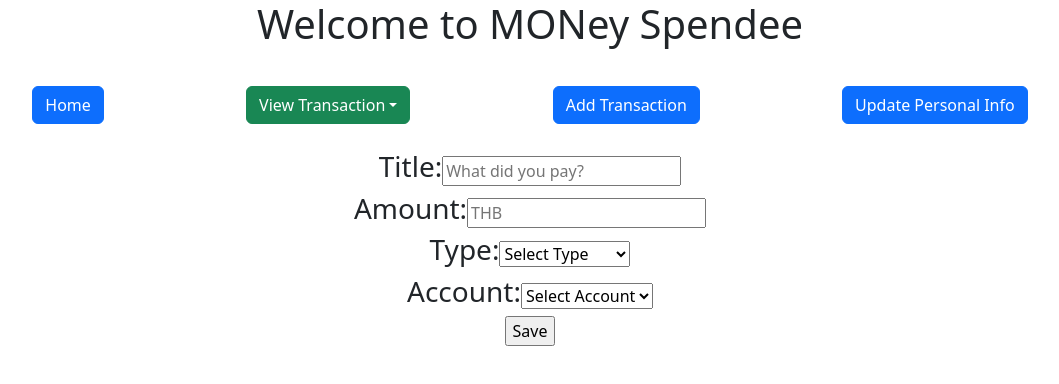
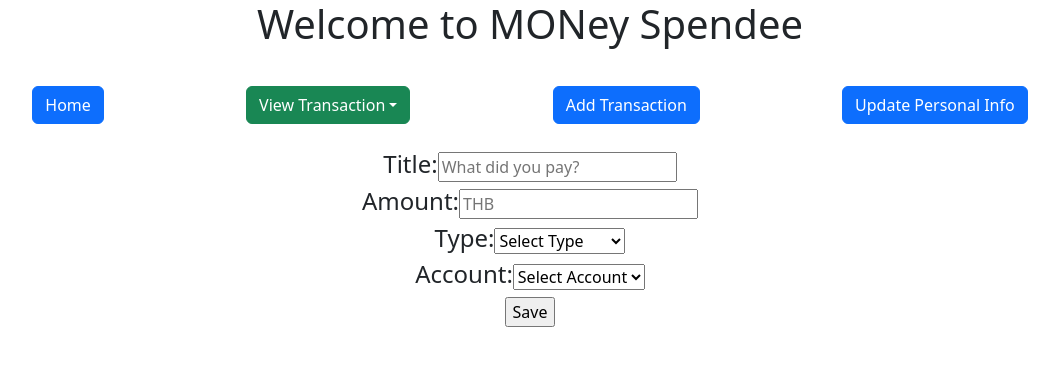
Before and after one commit to chonnikan-aue/money-spendee-client, a React (Create React App) app: page /add-transaction in a window 1280 px wide. Shown: the top 384 px of the page, without its empty margins (110-1169 px from the left). Built offline with nearby package versions, Linux system fonts and the light colour scheme; the HTML template or start-up script is replaced by a standard one.

Commit message:
"enough for today TT"

```diff
--- a/src/components/AddTransaction/AddTransaction.js
+++ b/src/components/AddTransaction/AddTransaction.js
@@ -26,14 +26,15 @@ const AddTransaction = () => {
     console.log(data)
 
     axios.post("http://localhost:3001/withdraw", data)
-    .then(res => {
+      .then(res => {
         console.log(res)
-    })
+      })
   }
 
   return (
     <div>
-      <h3 className='input'>Title:</h3>
+      <h4 className='input'>Title:</h4>
+
       <input
         type="text"
         name="name"
@@ -41,7 +42,7 @@ const AddTransaction = () => {
         onChange={handleChange}
       />
       <br />
-      <h3 className='input'>Amount:</h3>
+      <h4 className='input'>Amount:</h4>
       <input
         type="text"
         name="amount"
@@ -49,7 +50,7 @@ const AddTransaction = () => {
         onChange={handleChange}
       />
       <br />
-      <h3 className='input'>Type:</h3>
+      <h4 className='input'>Type:</h4>
       <select
         name="typeId"
         onChange={handleChange} >
@@ -61,7 +62,7 @@ const AddTransaction = () => {
         }
       </select>
       <br />
-      <h3 className='input'>Account:</h3>
+      <h4 className='input'>Account:</h4>
       <select
         name="withdrawFromId"
         onChange={handleChange}>
```
